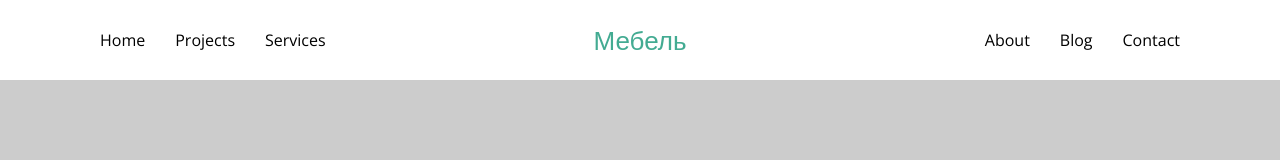
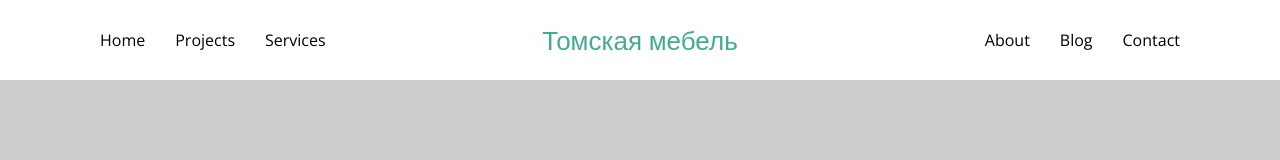
Before and after one commit to OmetovVlad/mebel-tomsk, a plain HTML site: page index.html in a window 1280 px wide. Drawn offline with nearby package versions, Linux system fonts and the light colour scheme.

```diff
--- a/index.html
+++ b/index.html
@@ -22,7 +22,7 @@
 			<div class="menu">
 				<!-- logo -->
 				<div class="logo">
-					<a href="/">Мебель</a>
+					<a href="/">Томская мебель</a>
 				</div>
 
 				<!-- burger -->
```
Also changed, not shown: 1 other file.
